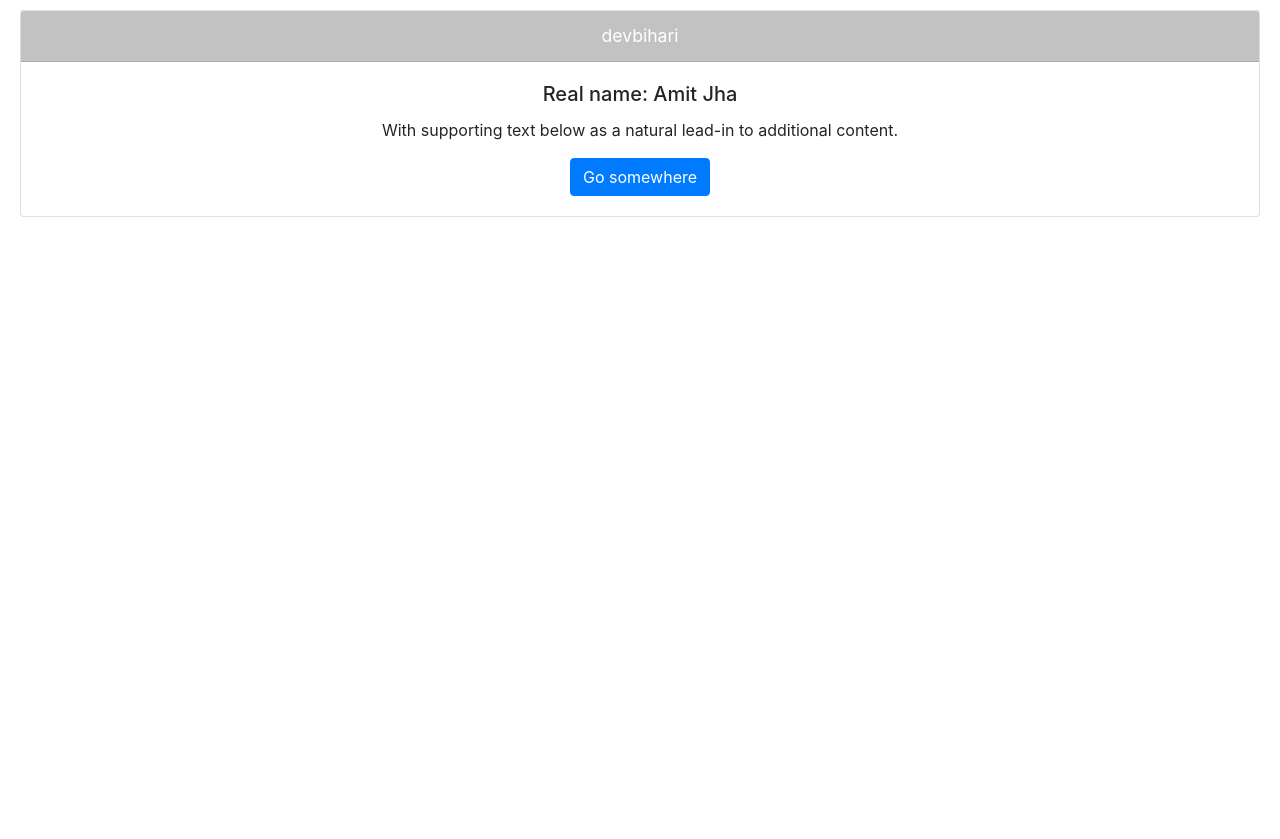
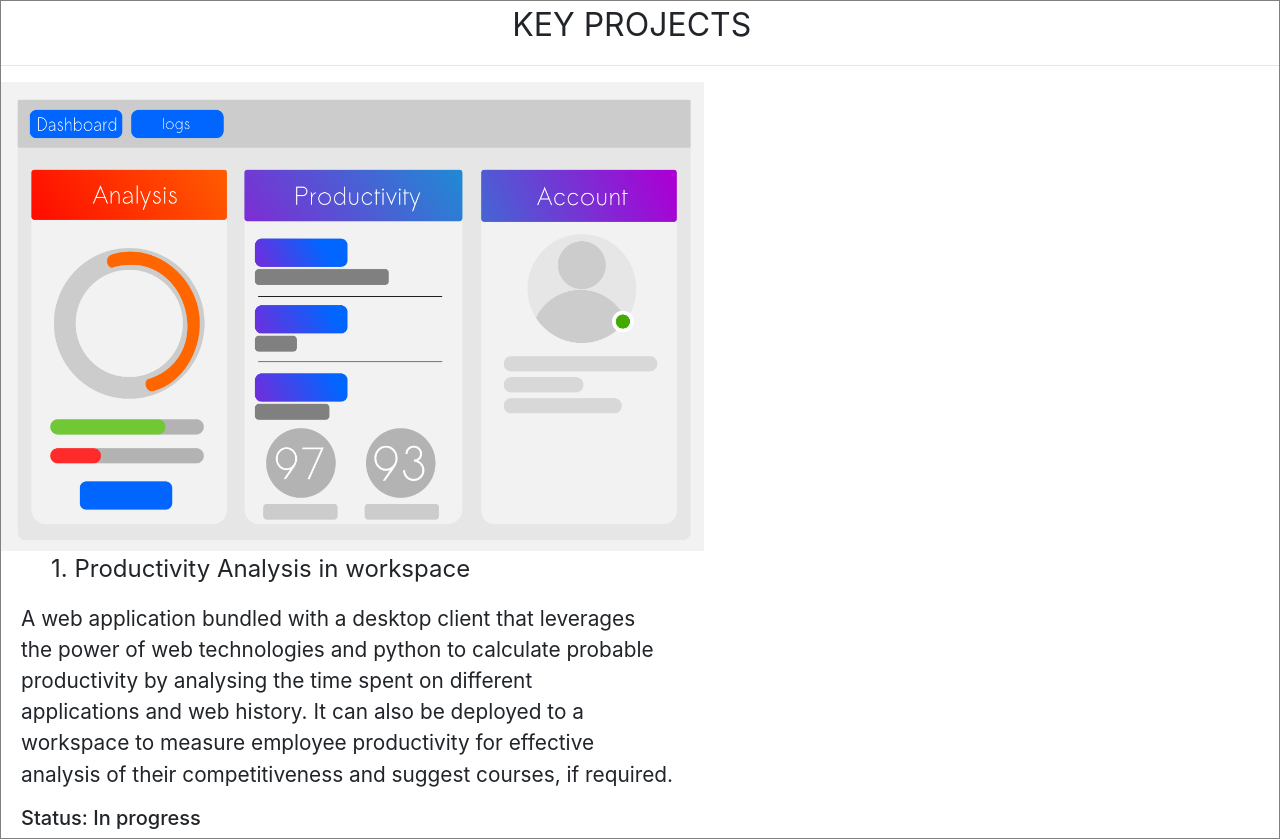
Before and after one commit to amit-jha-cmd/devbihari.github.io, a plain HTML site: page index.html in a window 1280 px wide. Before the commit the page ends 800 px from the top, so only its background shows below. Drawn offline with Linux system fonts and the light colour scheme.

Commit message:
first project added
description and first project image added

```diff
--- a/index.html
+++ b/index.html
@@ -4,21 +4,24 @@
 	<title>devbihari</title>
 	<link rel="stylesheet" type="text/css" href="bootstrap.css">
 </head>
-<body>
-	<div class="card text-center" style="margin-left: 20px;
-										margin-right: 20px;
-										margin-top: 10px;r">
-	  <div class="card-header" style="background-color: #C2C2C2;
-	  								 font: sans-serif;
-	  								 font-size: 110%;
-	  								 color: white;">
-	    devbihari
-	  </div>
-	  <div class="card-body">
-	    <h5 class="card-title">Real name: Amit Jha</h5>
-	    <p class="card-text">With supporting text below as a natural lead-in to additional content.</p>
-	    <a href="#" class="btn btn-primary">Go somewhere</a>
-	  </div>
+<body style="font-weight: thin;">
+	<div style="border: 1px solid gray; align-items: right; min-width: 70%;">
+		<p style="font-size: 200%;
+				margin-left: 60%; margin-left: 40%;">KEY PROJECTS</p>
+				<hr>
+		<img style='vertical-align:middle;' src='proj1.png' width=55%
+				 height=55%>
+		<div style='vertical-align:top; display:inline-block;'>
+			<p style="font-size: 150%;
+				margin-left: 50px;">1. Productivity Analysis in workspace</p>
+			<p style="font: inherit; margin-left: 20px; font-size: 130%">
+				A web application bundled with a desktop client that leverages<br>the power of web technologies and python to calculate probable<br>productivity by analysing the time spent on different <br>applications and web history.
+				It can also be deployed to a<br> workspace to measure employee productivity for effective <br>analysis of their competitiveness and suggest courses, if required.
+			</p>
+			<h5 style="margin-left: 20px; vertical-align: middle;">Status: In progress</h5>
+		</div>
 	</div>
+
+
 </body>
 </html>
```
Also changed, not shown: proj1.png (added).
